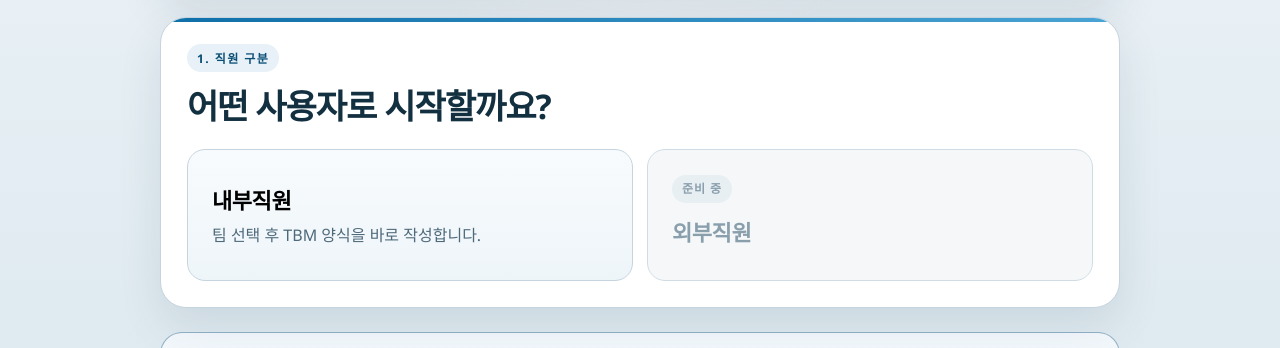
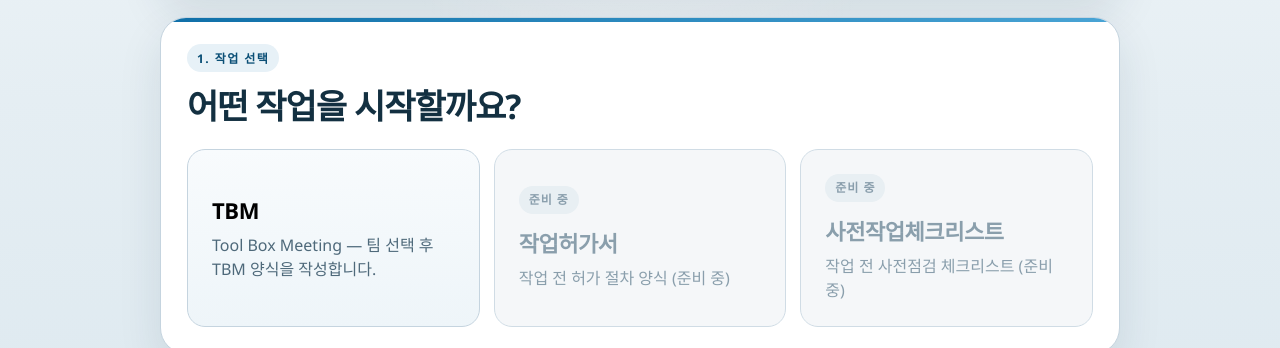
Before and after one commit to 2rootc/KwaterTBM, a plain HTML site: page index.html in a window 1280 px wide. Shown: the part 261-609 px from the top of the page. Drawn offline with Linux system fonts and the light colour scheme; no server answers.

Commit message:
feat: add 3 work-type buttons on entry screen (TBM, 작업허가서, 사전작업체크리스트)
- Replace internal/external split with 3 work-type choices
- TBM button connects to existing TBM team-selection flow
- 작업허가서 and 사전작업체크리스트 are placeholders (준비 중)

```diff
--- a/app.js
+++ b/app.js
@@ -37,8 +37,9 @@ const state = {
 };
 
 const elements = {
-  internalButton: document.getElementById('internalButton'),
-  externalButton: document.getElementById('externalButton'),
+  tbmButton: document.getElementById('tbmButton'),
+  permitButton: document.getElementById('permitButton'),
+  preCheckButton: document.getElementById('preCheckButton'),
   goToLogsButton: document.getElementById('goToLogsButton'),
   adminButton: document.getElementById('adminButton'),
   teamList: document.getElementById('teamList'),
@@ -80,8 +81,9 @@ persistMeetings();
 syncMeetingsFromServer();
 
 function wireEvents() {
-  elements.internalButton.addEventListener('click', () => {
+  elements.tbmButton.addEventListener('click', () => {
     state.employeeType = 'internal';
+    state.workType = 'tbm';
     showScreen('team');
   });
 
--- a/index.html
+++ b/index.html
@@ -4,7 +4,7 @@
   <meta charset="UTF-8">
   <meta name="viewport" content="width=device-width, initial-scale=1.0">
   <title>TOOLBOX MEETING</title>
-  <link rel="stylesheet" href="./styles.css?v=20260403-detailfix">
+  <link rel="stylesheet" href="./styles.css?v=20260403-3buttons">
 </head>
 <body>
   <div class="app-shell">
@@ -25,17 +25,23 @@
     <main>
       <section id="screen-entry" class="screen active card stack-lg">
         <div>
-          <p class="section-label">1. 직원 구분</p>
-          <h2>어떤 사용자로 시작할까요?</h2>
+          <p class="section-label">1. 작업 선택</p>
+          <h2>어떤 작업을 시작할까요?</h2>
         </div>
         <div class="choice-grid">
-          <button id="internalButton" class="choice-card" type="button">
-            <strong>내부직원</strong>
-            <span>팀 선택 후 TBM 양식을 바로 작성합니다.</span>
+          <button id="tbmButton" class="choice-card" type="button">
+            <strong>TBM</strong>
+            <span>Tool Box Meeting — 팀 선택 후 TBM 양식을 작성합니다.</span>
           </button>
-          <button id="externalButton" class="choice-card disabled" type="button" disabled aria-disabled="true">
+          <button id="permitButton" class="choice-card disabled" type="button" disabled aria-disabled="true">
             <span class="choice-badge">준비 중</span>
-            <strong>외부직원</strong>
+            <strong>작업허가서</strong>
+            <span>작업 전 허가 절차 양식 (준비 중)</span>
+          </button>
+          <button id="preCheckButton" class="choice-card disabled" type="button" disabled aria-disabled="true">
+            <span class="choice-badge">준비 중</span>
+            <strong>사전작업체크리스트</strong>
+            <span>작업 전 사전점검 체크리스트 (준비 중)</span>
           </button>
         </div>
       </section>
@@ -203,6 +209,6 @@
     </div>
   </template>
 
-  <script src="./app.js?v=20260403-detailfix"></script>
+  <script src="./app.js?v=20260403-3buttons"></script>
 </body>
 </html>
```
